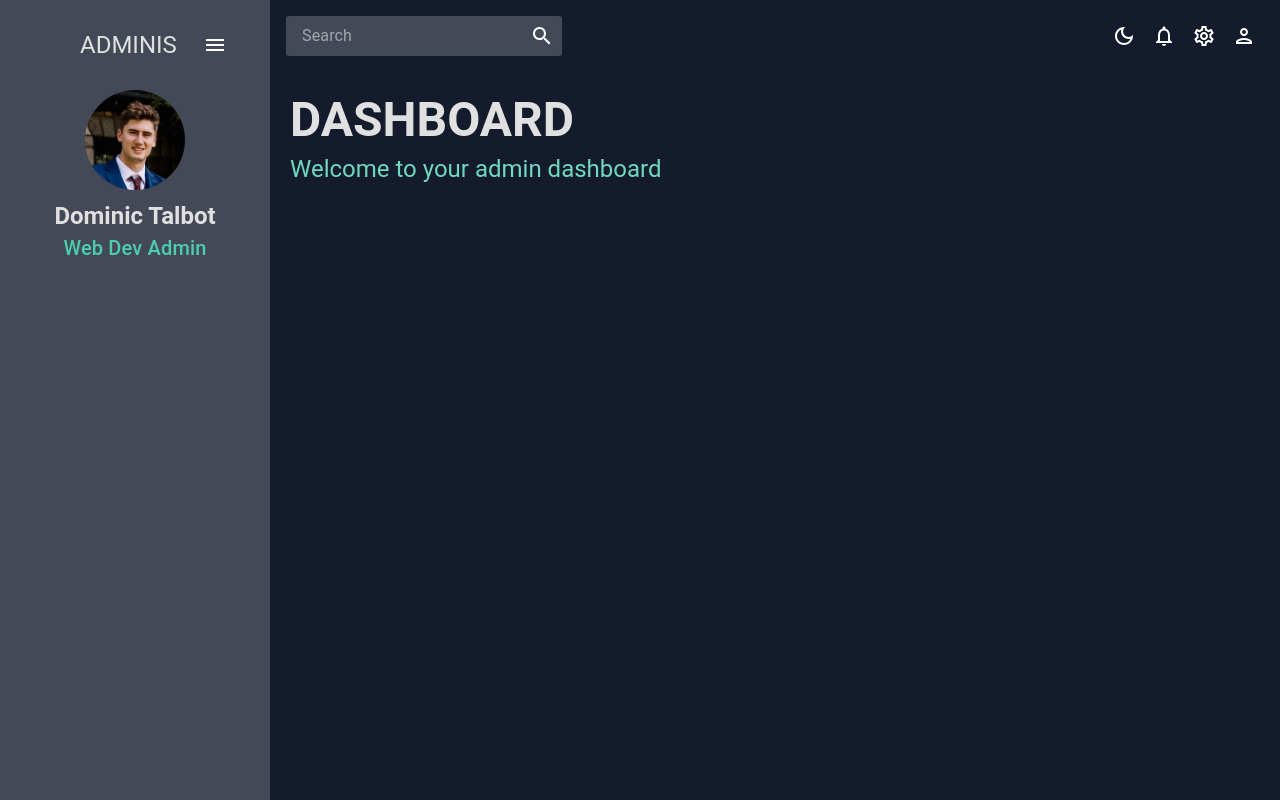
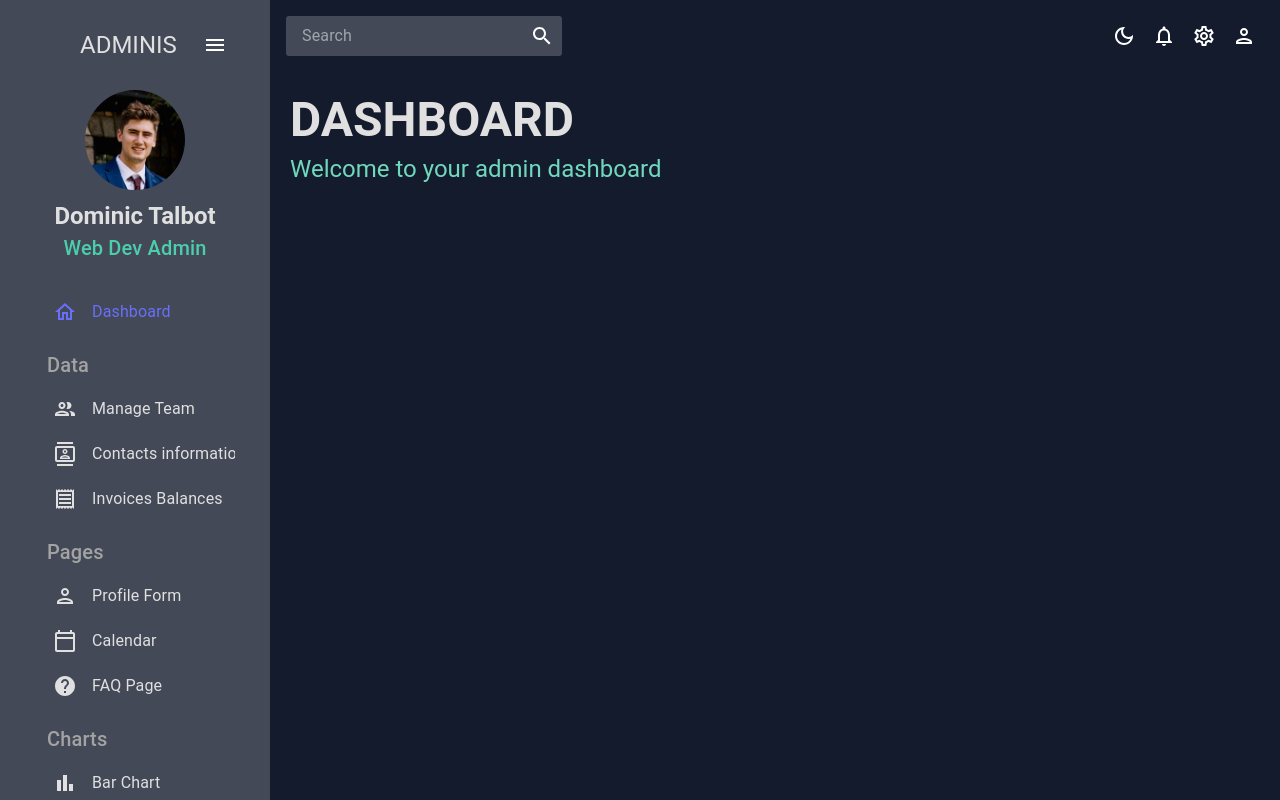
Before and after one commit to DominicTalbot/react-admin, a React (Vite) app: page / in a window 1280 px wide. Built offline with nearby package versions, Linux system fonts and the light colour scheme.

Commit message:
Refactor Sidebar component to include reusable Item component for menu items

```diff
--- a/src/scenes/global/Sidebar.jsx
+++ b/src/scenes/global/Sidebar.jsx
@@ -18,7 +18,22 @@
 import MapOutlinedIcon from "@mui/icons-material/MapOutlined";
 
 
-
+const Item = ({ title, to, icon, selected, setSelected }) => {
+    const theme = useTheme();
+    const colors = tokens(theme.palette.mode);
+    return (
+        <MenuItem
+            active={selected === title}
+            onClick={() => setSelected(title)}
+            icon={icon}
+            style={{ color: colors.grey[100] }}>
+            <Typography>
+                {title}
+            </Typography>
+            <link to={to} />
+        </MenuItem>
+    )
+}
 
 const Sidebar = () => {
     const theme = useTheme();
@@ -99,10 +114,115 @@
                                     sx={{ m: "10px 0 0 0" }}>
                                     Dominic Talbot
                                 </Typography>
-                                <Typography variant='h6' color={colors.greenAccent[500]}>Web Dev Admin</Typography>
+                                <Typography
+                                    variant='h6'
+                                    color={colors.greenAccent[500]}>
+                                    Web Dev Admin
+                                </Typography>
                             </Box>
                         </Box>
                     )}
+
+                    {/* MENU ITEMS */}
+                    <Box paddingLeft={isCollapsed ? undefined : "10%"}>
+                        <Item
+                            title={"Dashboard"}
+                            to={"/"}
+                            icon={<HomeOutlinedIcon />}
+                            selected={selected}
+                            setSelected={setSelected}
+                        />
+
+                        <Typography
+                            variant="h6"
+                            color={colors.grey[300]}
+                            sx={{ m: "15px 0 5px 20px" }}>
+                            Data
+                        </Typography>
+                        <Item
+                            title={"Manage Team"}
+                            to={"/team"}
+                            icon={<PeopleOutlinedIcon />}
+                            selected={selected}
+                            setSelected={setSelected}
+                        />
+                        <Item
+                            title={"Contacts information"}
+                            to={"/"}
+                            icon={<ContactsOutlinedIcon />}
+                            selected={selected}
+                            setSelected={setSelected}
+                        />
+                        <Item
+                            title={"Invoices Balances"}
+                            to={"/"}
+                            icon={<ReceiptOutlinedIcon />}
+                            selected={selected}
+                            setSelected={setSelected}
+                        />
+                        <Typography
+                            variant="h6"
+                            color={colors.grey[300]}
+                            sx={{ m: "15px 0 5px 20px" }}>
+                            Pages
+                        </Typography>
+                        <Item
+                            title={"Profile Form"}
+                            to={"/"}
+                            icon={<PersonOutlinedIcon />}
+                            selected={selected}
+                            setSelected={setSelected}
+                        />
+                        <Item
+                            title={"Calendar"}
+                            to={"/"}
+                            icon={<CalendarTodayOutlinedIcon />}
+                            selected={selected}
+                            setSelected={setSelected}
+                        />
+                        <Item
+                            title={"FAQ Page"}
+                            to={"/"}
+                            icon={<HelpOutlinedIcon />}
+                            selected={selected}
+                            setSelected={setSelected}
+                        />
+                        <Typography
+                            variant="h6"
+                            color={colors.grey[300]}
+                            sx={{ m: "15px 0 5px 20px" }}>
+                            Charts
+                        </Typography>
+                        <Item
+                            title={"Bar Chart"}
+                            to={"/"}
+                            icon={<BarChartOutlinedIcon />}
+                            selected={selected}
+                            setSelected={setSelected}
+                        />
+                        <Item
+                            title={"Pie Chart"}
+                            to={"/"}
+                            icon={<PieChartOutlinedIcon />}
+                            selected={selected}
+                            setSelected={setSelected}
+                        />
+                        <Item
+                            title={"Line Chart"}
+                            to={"/"}
+                            icon={<TimeLineOutlinedIcon />}
+                            selected={selected}
+                            setSelected={setSelected}
+                        />
+                        <Item
+                            title={"Geography Chart"}
+                            to={"/"}
+                            icon={< MapOutlinedIcon/>}
+                            selected={selected}
+                            setSelected={setSelected}
+                        />
+
+                    </Box>
                 </Menu>
             </ProSidebar>
         </Box>
```
Also changed, not shown: public/assets/images/MenuItems.png (added).
